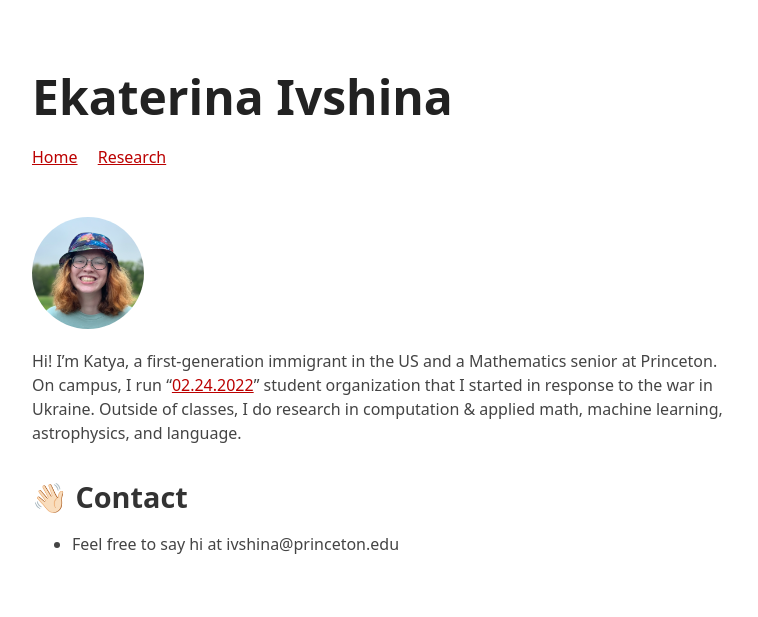
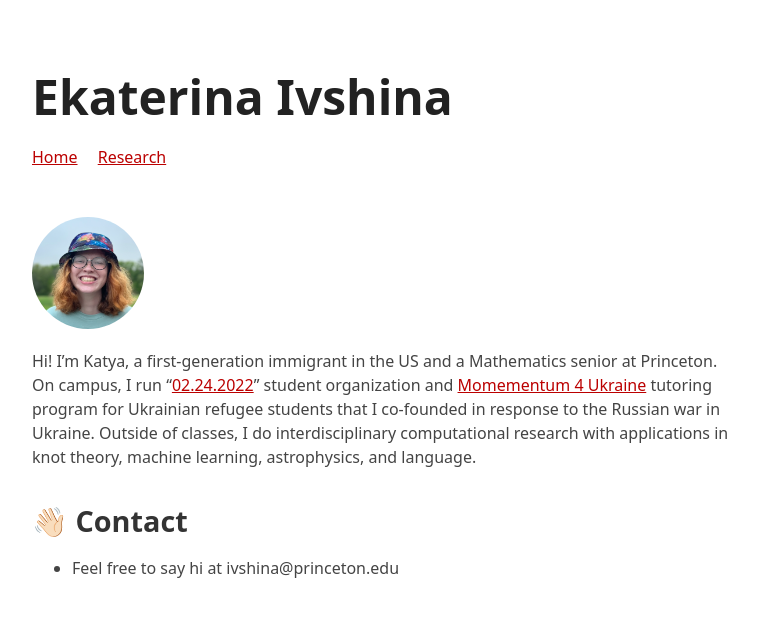
Before and after one commit to eivshina/point-theme, a Jekyll site: the page built from index.md, in a window 1280 px wide. Shown: the top 617 px of the page, without its empty margins (258-1016 px from the left). Built offline with Jekyll 4.4.1, drawn with Linux system fonts in a browser that asks for light colours.

Commit message:
Update index.md

```diff
--- a/index.md
+++ b/index.md
@@ -1,7 +1,7 @@
 ---
 ---
 
-Hi! I'm Katya, a first-generation immigrant in the US and a Mathematics senior at Princeton. On campus, I run "[02.24.2022](http://students4ukraine.com)" student organization that I started in response to the war in Ukraine. Outside of classes, I do research in computation & applied math, machine learning, astrophysics, and language.
+Hi! I'm Katya, a first-generation immigrant in the US and a Mathematics senior at Princeton. On campus, I run "[02.24.2022](http://students4ukraine.com)" student organization and [Momementum 4 Ukraine](https://momentumai.org/momentum4ukraine) tutoring program for Ukrainian refugee students that I co-founded in response to the Russian war in Ukraine. Outside of classes, I do interdisciplinary computational research with applications in knot theory, machine learning, astrophysics, and language.
 
 ## 👋🏻 Contact
 
```
